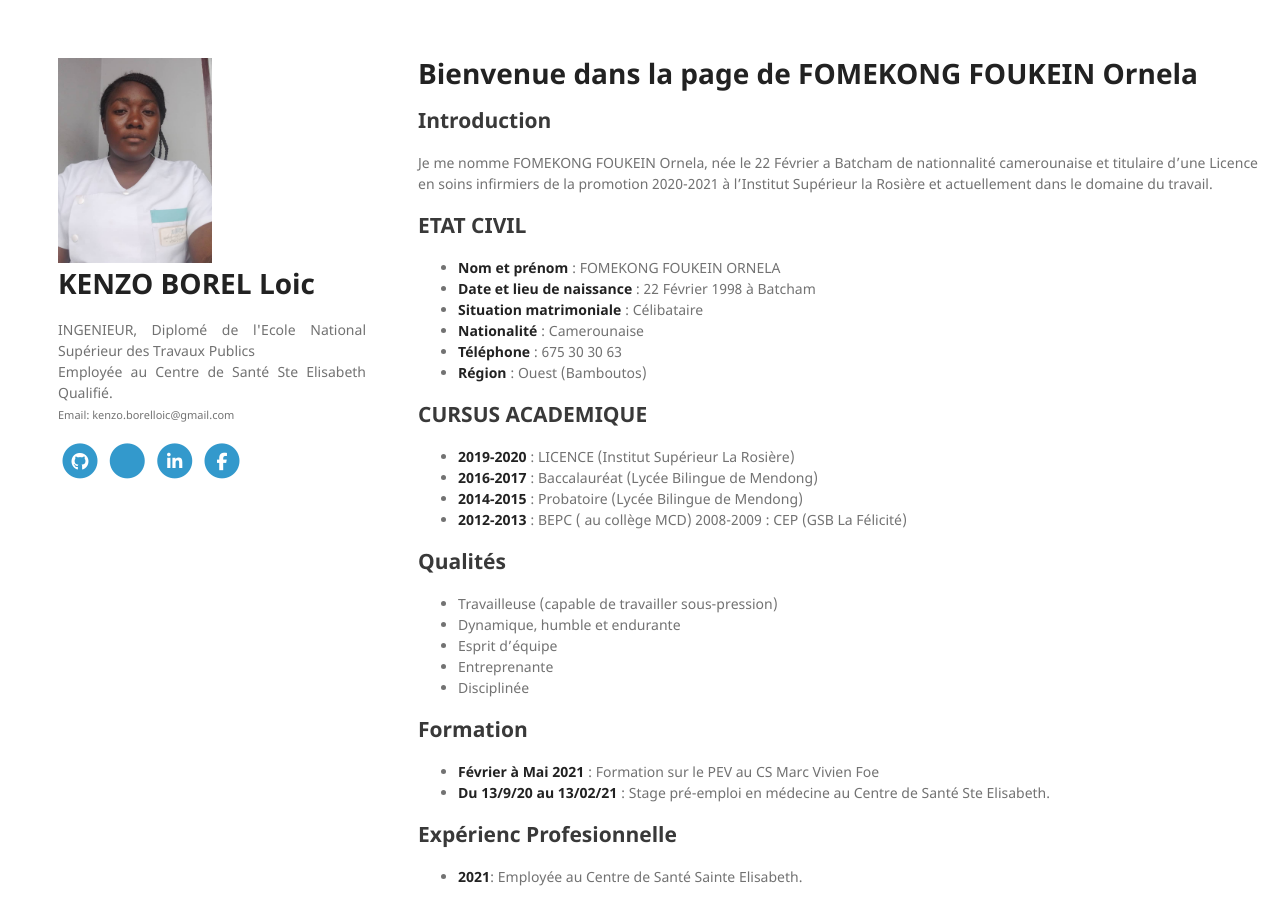
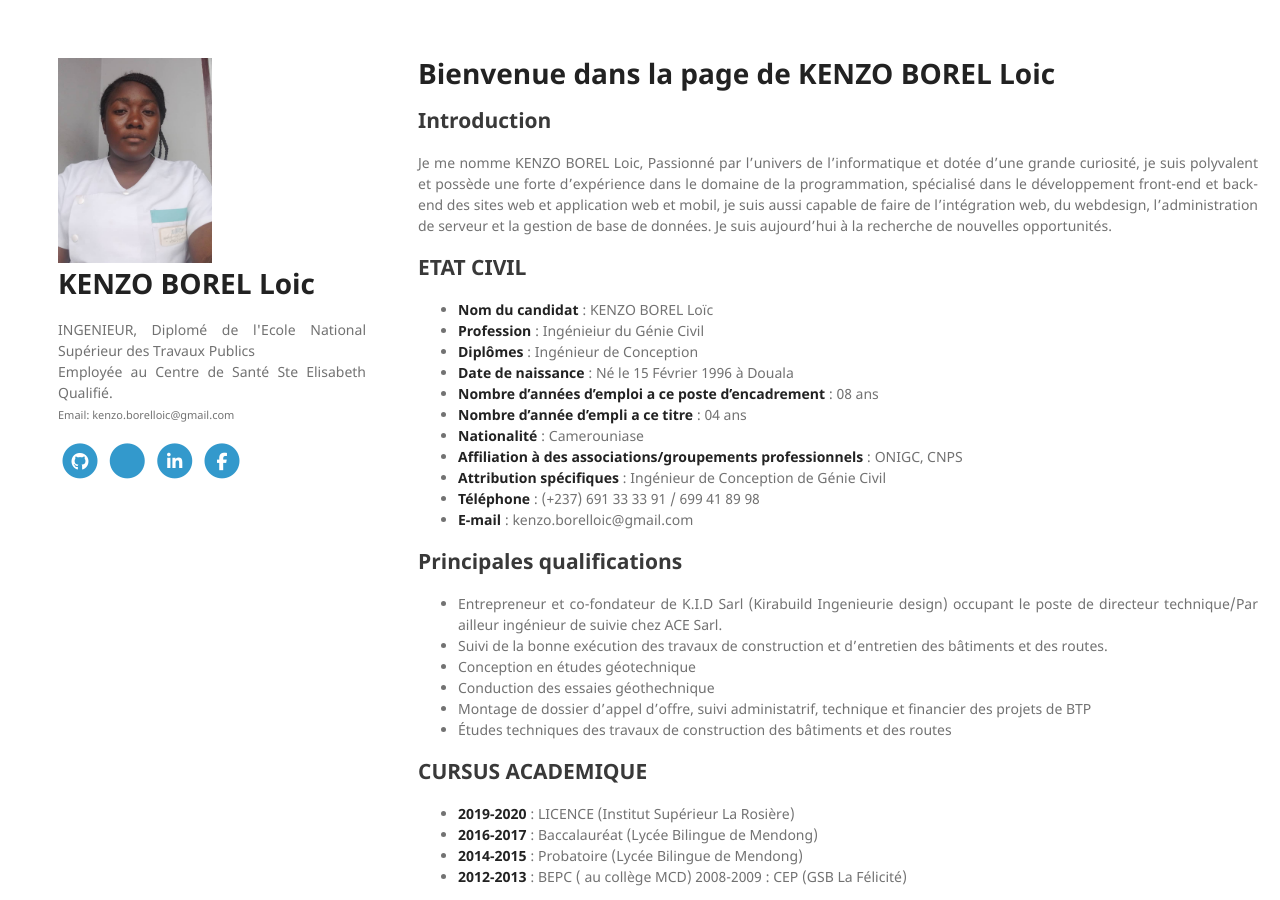
Before and after one commit to kenzo-borel-loic/kenzo-borel-loic.github.io, a Jekyll site: the page built from index.md, in a window 1280 px wide and 900 px high. Built offline with Jekyll 4.4.1, drawn with Linux system fonts in a browser that asks for light colours; nearby versions of some CDN libraries; our own code applies the rules of GitHub Pages for plain Markdown files; a style sheet for code colours, icons or effects is not loaded.

Commit message:
Update index.md

```diff
--- a/index.md
+++ b/index.md
@@ -1,17 +1,30 @@
-# Bienvenue dans la page de FOMEKONG FOUKEIN Ornela
+# Bienvenue dans la page de KENZO BOREL Loic
 
 ## Introduction
 
-Je me nomme FOMEKONG FOUKEIN Ornela, née le 22 Février a Batcham de nationnalité camerounaise et titulaire d’une Licence en soins infirmiers de la promotion 2020-2021 à l’Institut Supérieur la Rosière et actuellement dans le domaine du travail.
+Je me nomme KENZO BOREL Loic, Passionné par l’univers de l’informatique et dotée d’une grande curiosité, je suis polyvalent et possède une forte d’expérience dans le domaine de la programmation, spécialisé dans le développement front-end et back-end des sites web et application web et mobil, je suis aussi capable de faire de l’intégration web, du webdesign, l’administration de serveur et la gestion de base de données. Je suis aujourd’hui à la recherche de nouvelles opportunités.
 
 ## ETAT CIVIL
 
-* **Nom et prénom** : FOMEKONG FOUKEIN ORNELA
-* **Date et lieu de naissance** : 22 Février 1998 à Batcham
-* **Situation matrimoniale** : Célibataire
-* **Nationalité** : Camerounaise
-* **Téléphone** : 675 30 30 63
-* **Région** : Ouest (Bamboutos)
+* **Nom du candidat** : KENZO BOREL Loïc
+* **Profession** : Ingénieiur du Génie Civil
+* **Diplômes** : Ingénieur de Conception
+* **Date de naissance** : Né le 15 Février 1996 à Douala
+* **Nombre d'années d'emploi a ce poste d'encadrement** : 08 ans
+* **Nombre d'année d'empli a ce titre** : 04 ans
+* **Nationalité** : Camerouniase
+* **Affiliation à des associations/groupements professionnels** : ONIGC, CNPS
+* **Attribution spécifiques** : Ingénieur de Conception de Génie Civil
+* **Téléphone** : (+237) 691 33 33 91 / 699 41 89 98
+* **E-mail** : kenzo.borelloic@gmail.com
+
+## Principales qualifications
+* Entrepreneur et co-fondateur de K.I.D Sarl (Kirabuild Ingenieurie design) occupant le poste de directeur technique/Par ailleur ingénieur de suivie chez ACE Sarl.
+* Suivi de la bonne exécution des travaux de construction et d'entretien des bâtiments et des routes.
+* Conception en études géotechnique
+* Conduction des essaies géothechnique
+* Montage de dossier d'appel d'offre, suivi administatrif, technique et financier des projets de BTP
+* Études techniques des travaux de construction des bâtiments et des routes
 
 ## CURSUS ACADEMIQUE
 * **2019-2020** : LICENCE (Institut Supérieur La Rosière)
```
